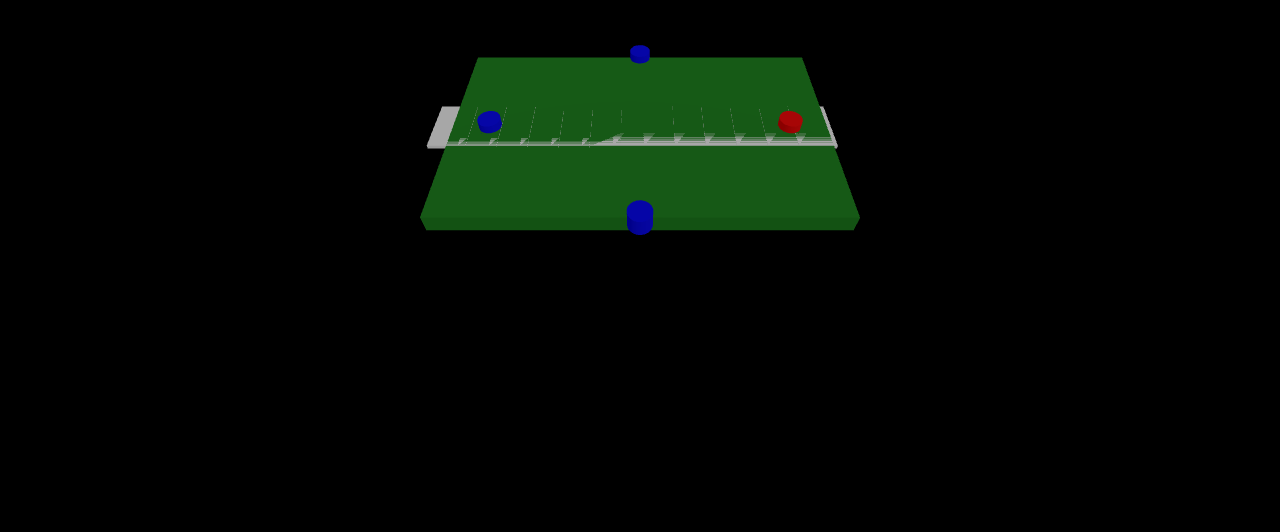
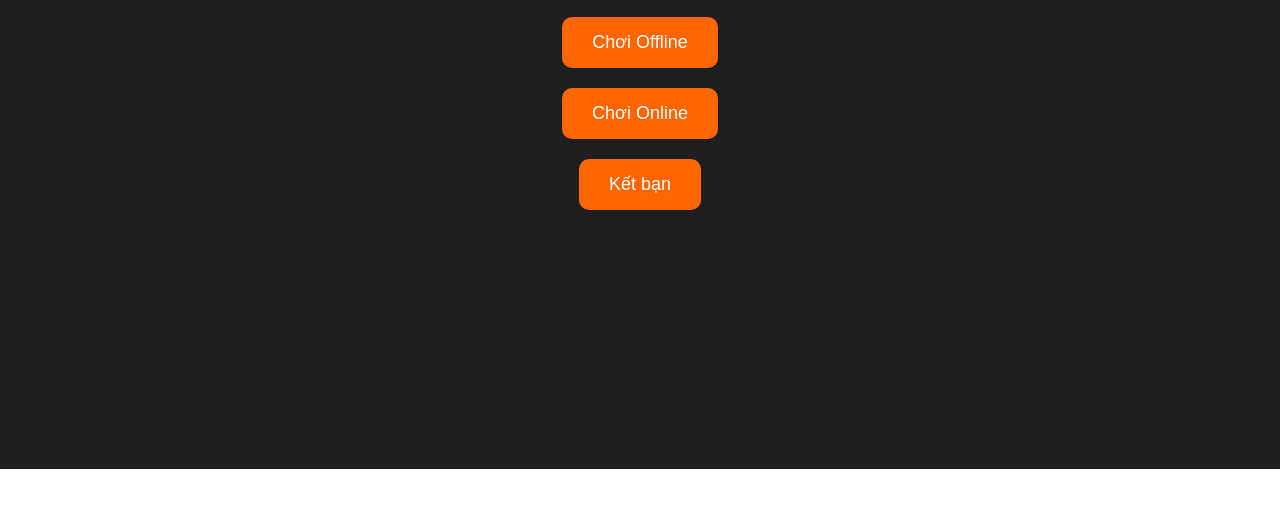
Before and after one commit to quan1222009/Gamebaipoker, a website: page public/index.html in a window 1280 px wide. Shown: the part 331-863 px from the top of the page. After the commit the page ends 800 px from the top, so only its background shows below. Drawn offline with nearby package versions, Linux system fonts and the light colour scheme; no server answers.

Commit message:
Update style.css

```diff
--- a/public/style.css
+++ b/public/style.css
@@ -1,9 +1,14 @@
-body { margin:0; padding:0; font-family:Arial; background:#228B22; color:#fff;}
-#game-container { padding:10px; }
-#table-area { width:100%; height:300px; border:2px solid #fff; margin-bottom:10px; position:relative; background:#2E8B57;}
-#player-hand { display:flex; justify-content:center; flex-wrap:wrap; min-height:120px; margin-bottom:10px; }
-.card { width:80px; height:120px; background:#fff; color:#000; border:1px solid #000; border-radius:8px; margin:2px; display:flex; justify-content:center; align-items:center; cursor:pointer; user-select:none; }
-.card.selected { border:2px solid yellow; }
-#controls { text-align:center; margin-bottom:10px;}
-button { padding:10px 15px; margin:5px; border-radius:8px; border:none; font-weight:bold; cursor:pointer; }
-#status { text-align:center; font-size:16px; margin-top:10px;}
+body { margin:0; overflow:hidden; font-family:sans-serif; }
+#menu {
+    position:absolute; top:0; left:0; width:100vw; height:100vh;
+    background:#1e1e1e; color:white; display:flex; flex-direction:column;
+    justify-content:center; align-items:center;
+}
+#menu button {
+    margin:10px; padding:15px 30px; font-size:18px; border:none;
+    border-radius:10px; background:#ff6600; color:white; cursor:pointer;
+}
+#gameContainer {
+    width:100vw; height:100vh;
+    background:#0a0a0a;
+}
```
